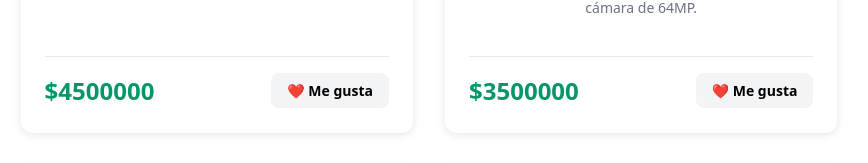
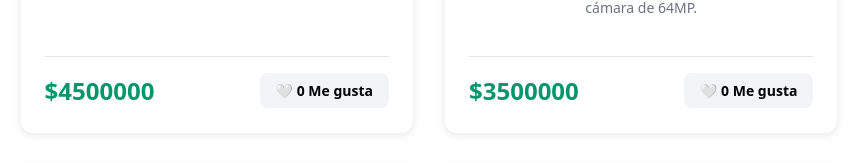
Before and after one commit to Johnatan821-Mon/Trabajos-en-clase-Frontend-II, a React (Vite) app: page / in a window 1280 px wide. Shown: the part 565-728 px from the top of the page, without its empty margins (211-1079 px from the left). Built offline with nearby package versions, Linux system fonts and the light colour scheme.

Commit message:
feat: crear páginas Home y Cart

```diff
--- a/src/components/ProductCard.jsx
+++ b/src/components/ProductCard.jsx
@@ -1,6 +1,19 @@
-
+import {useState} from "react";
 import styles from "./ProductCard.module.css";
 function ProductCard({ name, category, price, image, description }) {
+  const [likes, setLikes] = useState(0);
+  const [isLiked, setIsLiked] = useState(false);
+
+  const handleLike = () => {
+    if (isLiked) {
+      setLikes(likes - 1);
+      setIsLiked(false);
+    } else {
+      setLikes(likes + 1);
+      setIsLiked(true);
+    }
+  };
+
   return (
     <article className={styles.productCard}>
       <div className={styles.productImage}>
@@ -14,7 +27,9 @@ function ProductCard({ name, category, price, image, description }) {
 
         <div className={styles.productFooter}>
           <span className={styles.productPrice}>${price}</span>
-          <button className={styles.btnLike}>❤️ Me gusta</button>
+          <button className={`${styles.btnLike} ${isLiked ? styles.liked : ''}`} onClick={handleLike}>
+            {isLiked ? '❤️' : '🤍'} {likes} Me gusta
+          </button>
         </div>
       </div>
     </article>
```
Also changed, not shown: src/pages/Cart.jsx (added, +10 -0 lines), src/pages/Home.jsx (added, +10 -0 lines), src/components/Footer.jsx (added), src/components/Header.jsx (added), src/components/Navbar.jsx (added), src/styles/Footer.module.css (added), src/styles/Header.module.css (added), src/styles/Navbar.module.css (added).
